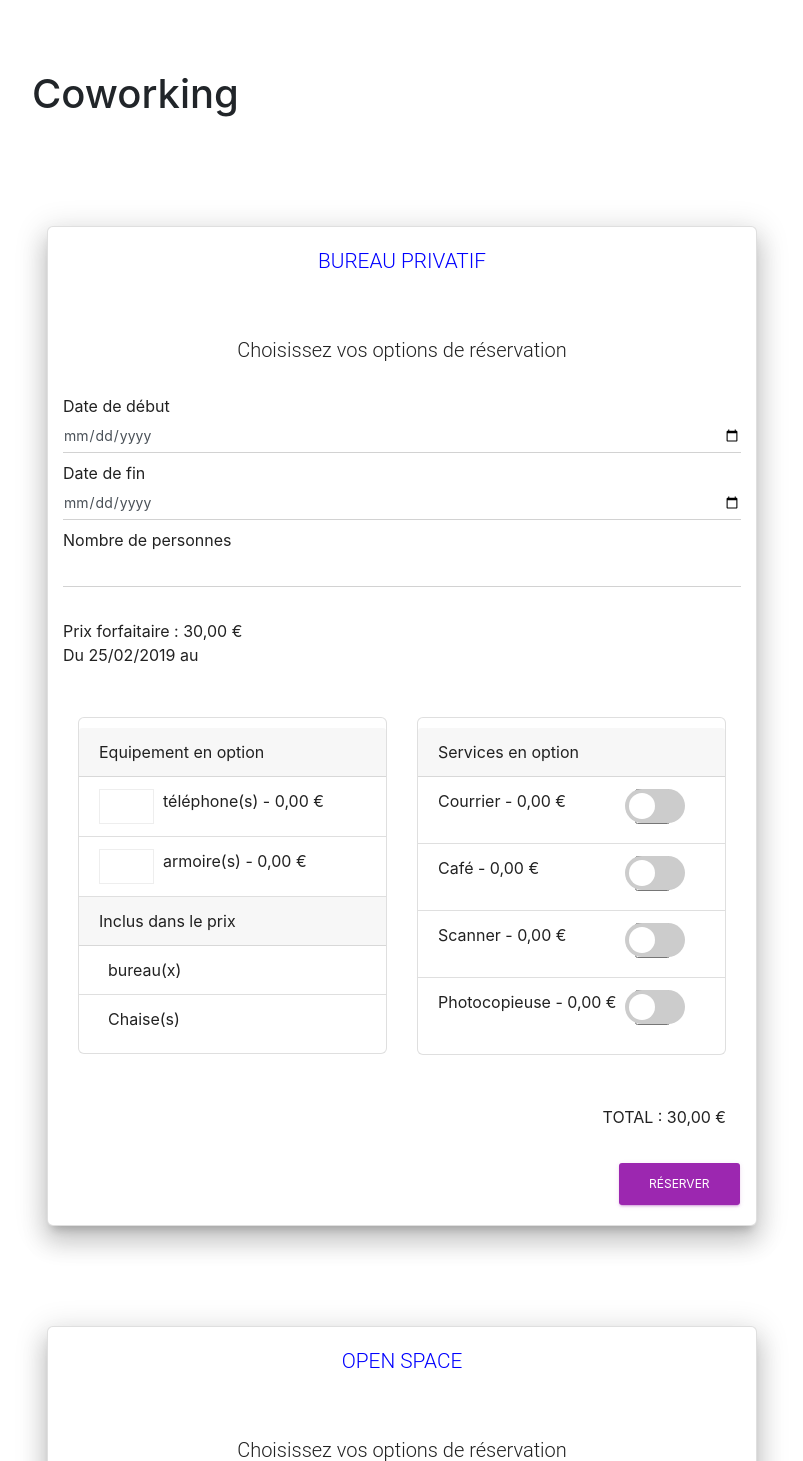
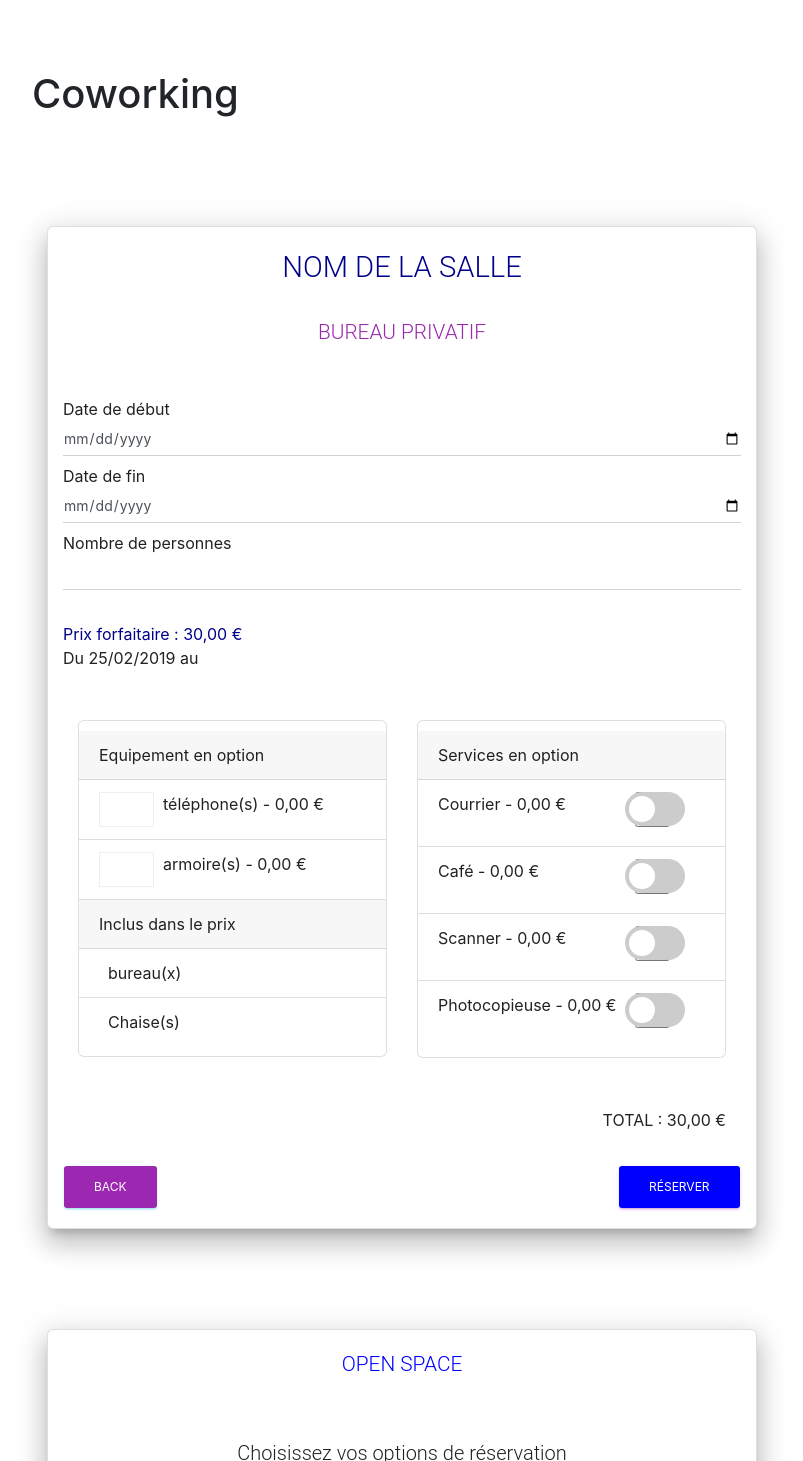
Before and after one commit to AdrienHorgnies/coworking-wavre, an Angular app: page / in a window 1280 px wide. Shown: the top 1461 px of the page, without its empty margins (53-856 px from the left). Built offline with nearby package versions, Linux system fonts and the light colour scheme.

Commit message:
booking spaces private, open, bubble

```diff
--- a/src/app/bookingspaceprivate/bookingspace.component.css
+++ b/src/app/bookingspaceprivate/bookingspace.component.css
@@ -1196,7 +1196,7 @@ select.form-control[multiple], .form-group.is-focused select.form-control[multip
     box-shadow: 0 2px 2px 0 rgba(156, 39, 176, 0.14), 0 3px 1px -2px rgba(156, 39, 176, 0.2), 0 1px 5px 0 rgba(156, 39, 176, 0.12);
 }
 .btn.btn-primary, .btn.btn-primary:hover, .btn.btn-primary:focus, .btn.btn-primary:active, .btn.btn-primary.active, .btn.btn-primary:active:focus, .btn.btn-primary:active:hover, .btn.btn-primary.active:focus, .btn.btn-primary.active:hover, .open > .btn.btn-primary.dropdown-toggle, .open > .btn.btn-primary.dropdown-toggle:focus, .open > .btn.btn-primary.dropdown-toggle:hover {
-    background-color: #9c27b0;
+    background-color: blue;
     color: #FFFFFF;
 }
 .btn.btn-primary:focus, .btn.btn-primary:active, .btn.btn-primary:hover {
@@ -1218,7 +1218,7 @@ select.form-control[multiple], .form-group.is-focused select.form-control[multip
     box-shadow: 0 2px 2px 0 rgba(0, 188, 212, 0.14), 0 3px 1px -2px rgba(0, 188, 212, 0.2), 0 1px 5px 0 rgba(0, 188, 212, 0.12);
 }
 .btn.btn-info, .btn.btn-info:hover, .btn.btn-info:focus, .btn.btn-info:active, .btn.btn-info.active, .btn.btn-info:active:focus, .btn.btn-info:active:hover, .btn.btn-info.active:focus, .btn.btn-info.active:hover, .open > .btn.btn-info.dropdown-toggle, .open > .btn.btn-info.dropdown-toggle:focus, .open > .btn.btn-info.dropdown-toggle:hover {
-    background-color: #00bcd4;
+    background-color: #9c27b0;
     color: #FFFFFF;
 }
 .btn.btn-info:focus, .btn.btn-info:active, .btn.btn-info:hover {
@@ -1229,12 +1229,12 @@ select.form-control[multiple], .form-group.is-focused select.form-control[multip
 }
 .btn.btn-info.btn-simple {
     background-color: transparent;
-    color: #00bcd4;
+    color: #9c27b0;
     box-shadow: none;
 }
 .btn.btn-info.btn-simple:hover, .btn.btn-info.btn-simple:focus, .btn.btn-info.btn-simple:active {
     background-color: transparent;
-    color: #00bcd4;
+    color: #9c27b0;
 }
 .btn.btn-success {
     box-shadow: 0 2px 2px 0 rgba(76, 175, 80, 0.14), 0 3px 1px -2px rgba(76, 175, 80, 0.2), 0 1px 5px 0 rgba(76, 175, 80, 0.12);
--- a/src/app/bookingspaceprivate/bookingspace.component.html
+++ b/src/app/bookingspaceprivate/bookingspace.component.html
@@ -11,26 +11,27 @@
                 <div class="card wizard-card" data-color="red" id="wizard">
                     <form action="" method="">
                         <div>
-                            <h4 class="info-text" style="color: blue;">BUREAU PRIVATIF</h4>
+                            <h3 class="info-text" style="color: darkblue;">NOM DE LA SALLE</h3>
+                            <h4 class="info-text" style="color: #9c27b0;">BUREAU PRIVATIF</h4>
                         </div>
 
                         <div class="tab-content">
 
                             <div>
-                                <h5 class="info-text">Choisissez vos options de réservation </h5>
+                                <!--<h5 class="info-text">Choisissez vos options de réservation </h5>-->
 
 
                                 <span class="form-label">Date de début</span>
                                 <input class="form-control " type="date" [(ngModel)]="date1" [ngModelOptions]="{standalone: true}" value="{{date1}}" required>
 
                                 <span class="form-label">Date de fin</span>
-                                <input class="form-control" type="date" [(ngModel)]="date2" [ngModelOptions]="{standalone: true}" required>
+                                <input class="form-control" type="date" [(ngModel)]="date2"  [ngModelOptions]="{standalone: true}" required>
 
                                 <span class="form-label">Nombre de personnes</span>
                                 <div>
-                                <input class="form-control" type="number" min="1" max="10" [(ngModel)]="content"  [ngModelOptions]="{standalone: true}" required>
+                                <input class="form-control" type="number" min="1" max="10" value="1" [(ngModel)]="content"  [ngModelOptions]="{standalone: true}" required>
                             </div>
-                                <br><span class="form-label">Prix forfaitaire : {{total("30,00")}} €</span>
+                                <br><span class="form-label" style="color: darkblue;">Prix forfaitaire : {{total("30,00")}} €</span>
                                 <br><span class="form-label">Du {{date1}} au {{date2}}</span>
 
                         <div class="container">
@@ -117,7 +118,7 @@
 
                             </div>
                         </div>
-
+                                <a style="float:left;" class="btn btn-info" href="#">Back</a>
                         <a style="float:right;" class="btn btn-primary" href="#">Réserver</a>
                 </div>
             </div>
```
